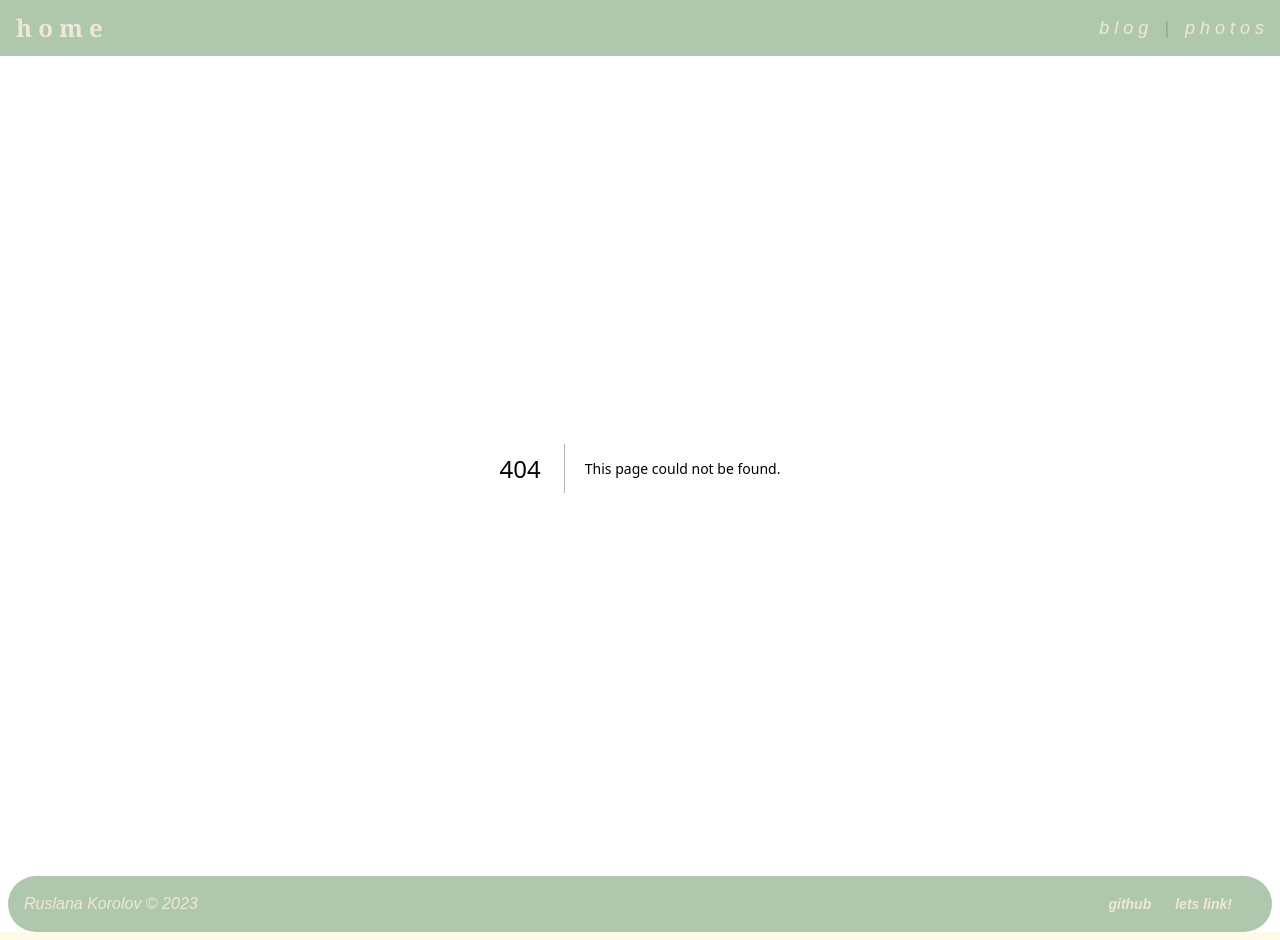
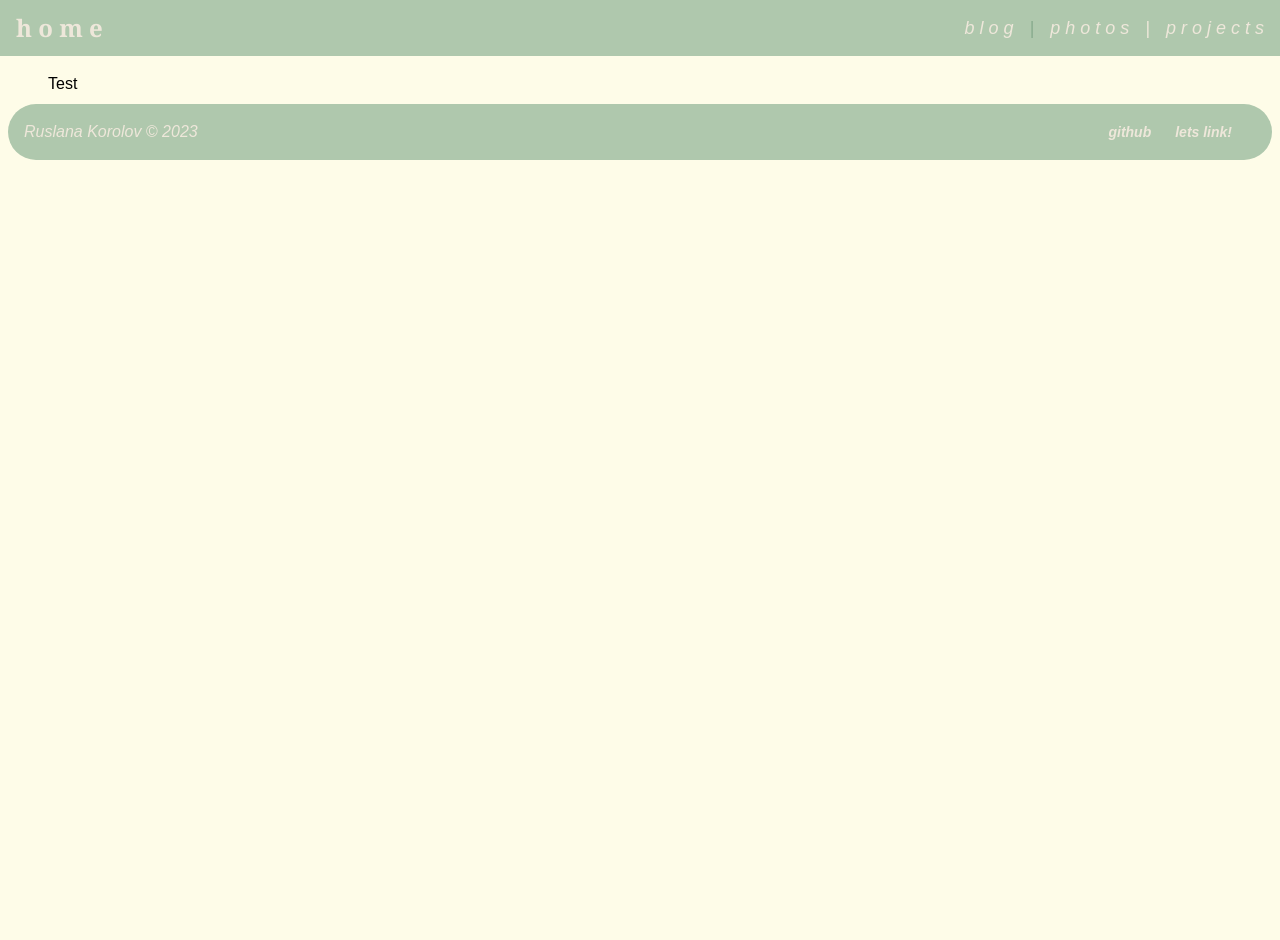
Before and after one commit to rkorolov/Personal-Website, a Next.js app: page /projects/classifier in a window 1280 px wide. Before the commit this address had no page. After the commit the page ends 800 px from the top, so only its background shows below. Built offline with nearby package versions, Linux system fonts and the light colour scheme; a web font is replaced by a local one.

Commit message:
added an analytics component

```diff
--- a/app/components/Navbar.js
+++ b/app/components/Navbar.js
@@ -23,11 +23,11 @@ export default function Navbar() {
               <Link href="/photos">p h o t o s</Link>
             </li>
 
-            {/* <p> | </p>
+            <p> | </p>
             <li className="md:hover:text-secondary-400">
               <Link href="/projects">p r o j e c t s</Link>
 
-            </li> */}
+            </li>
           </ul>
         </div>
       </nav>
--- a/app/layout.js
+++ b/app/layout.js
@@ -2,6 +2,7 @@ import { Comic_Neue, Eczar, Inknut_Antiqua, Playfair_Display, Proza_Libre, Short
 import './globals.css'
 import Navbar from './components/Navbar'
 import Footer from './components/Footer'
+import { Analytics } from '@vercel/analytics'
 
 const inter = Proza_Libre({ subsets: ['latin'], weight:"400" })
 
@@ -20,6 +21,7 @@ export default function RootLayout({ children }) {
 
 
         {children}
+        <Analytics />
         <Footer class="bottom-0" />
         </body>
     </html>
--- /dev/null
+++ b/app/projects/classifier/layout.js
@@ -0,0 +1,5 @@
+
+
+export default function Layout({ children }) {
+    return <>{children}</>;
+  }
--- /dev/null
+++ b/app/projects/classifier/page.js
@@ -0,0 +1,16 @@
+
+
+
+export default function Projects() {
+    return (
+        <div class="ml-12 mt-4">
+            <p>Test</p>
+
+
+
+
+
+        </div>
+
+    );
+}
--- /dev/null
+++ b/app/projects/layout.js
@@ -0,0 +1,5 @@
+
+
+export default function Layout({ children }) {
+    return <>{children}</>;
+  }
--- /dev/null
+++ b/app/projects/page.js
@@ -0,0 +1,15 @@
+import Link from "next/link";
+import SectionHeader from "../components/SectionHeader";
+
+
+export default function Projects() {
+    return (
+        <div class="ml-12 mt-4">
+            <SectionHeader title="p r o j e c t s " text=""/>
+
+            <Link></Link>
+
+        </div>
+
+    );
+}
--- a/package.json
+++ b/package.json
@@ -13,6 +13,7 @@
     "@sanity/code-input": "^4.1.1",
     "@sanity/image-url": "^1.0.2",
     "@sanity/vision": "^3.21.1",
+    "@vercel/analytics": "^1.1.1",
     "date-fns": "^2.30.0",
     "next": "14.0.4",
     "next-sanity": "^7.0.2",
```
Also changed, not shown: 1 other file (tests, documents, lock files or other folders).
